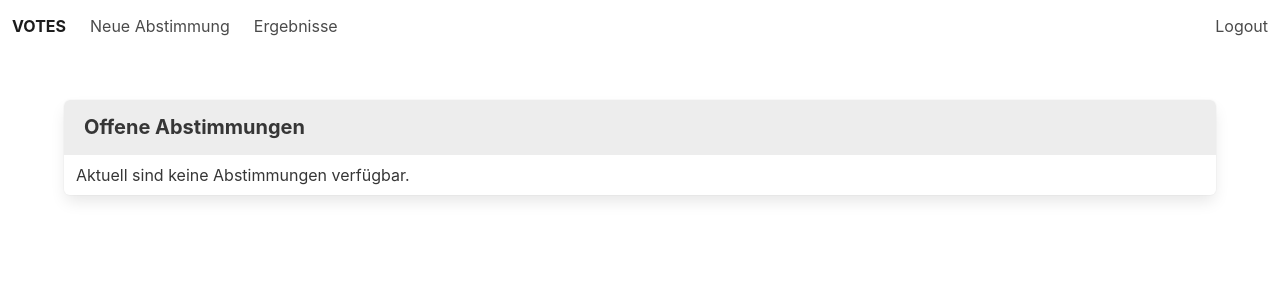
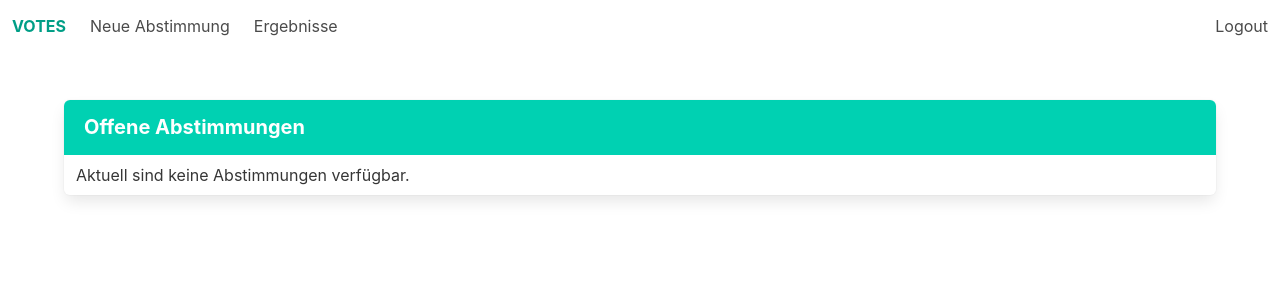
Before and after one commit to aiventimptner/faking-vote, a Django app: page / in a window 1280 px wide. Shown: the top 300 px of the page. Run offline with Django 3.2, Linux system fonts and the light colour scheme; the visitor is signed in with stand-in values (Sample User, id 1); data that the repository does not hold is empty; some libraries are stand-ins or nearby versions.

Commit message:
Use primary color as page branding

```diff
--- a/votes/templates/votes/index.html
+++ b/votes/templates/votes/index.html
@@ -2,7 +2,7 @@
 
 {% block content %}
     <div class="container">
-        <nav class="panel">
+        <nav class="panel is-primary">
             <p class="panel-heading">
                 Offene Abstimmungen
             </p>
--- a/votes/templates/votes/navigation.html
+++ b/votes/templates/votes/navigation.html
@@ -1,6 +1,6 @@
 <nav class="navbar" role="navigation" aria-label="main navigation">
     <div class="navbar-brand">
-        <a class="navbar-item has-text-dark has-text-weight-bold" href="{% url 'votes:index' %}">VOTES</a>
+        <a class="navbar-item has-text-primary has-text-weight-bold" href="{% url 'votes:index' %}">VOTES</a>
 
         <a role="button" class="navbar-burger" aria-label="menu" aria-expanded="false" data-target="navbarMain">
             <span aria-hidden="true"></span>
```
